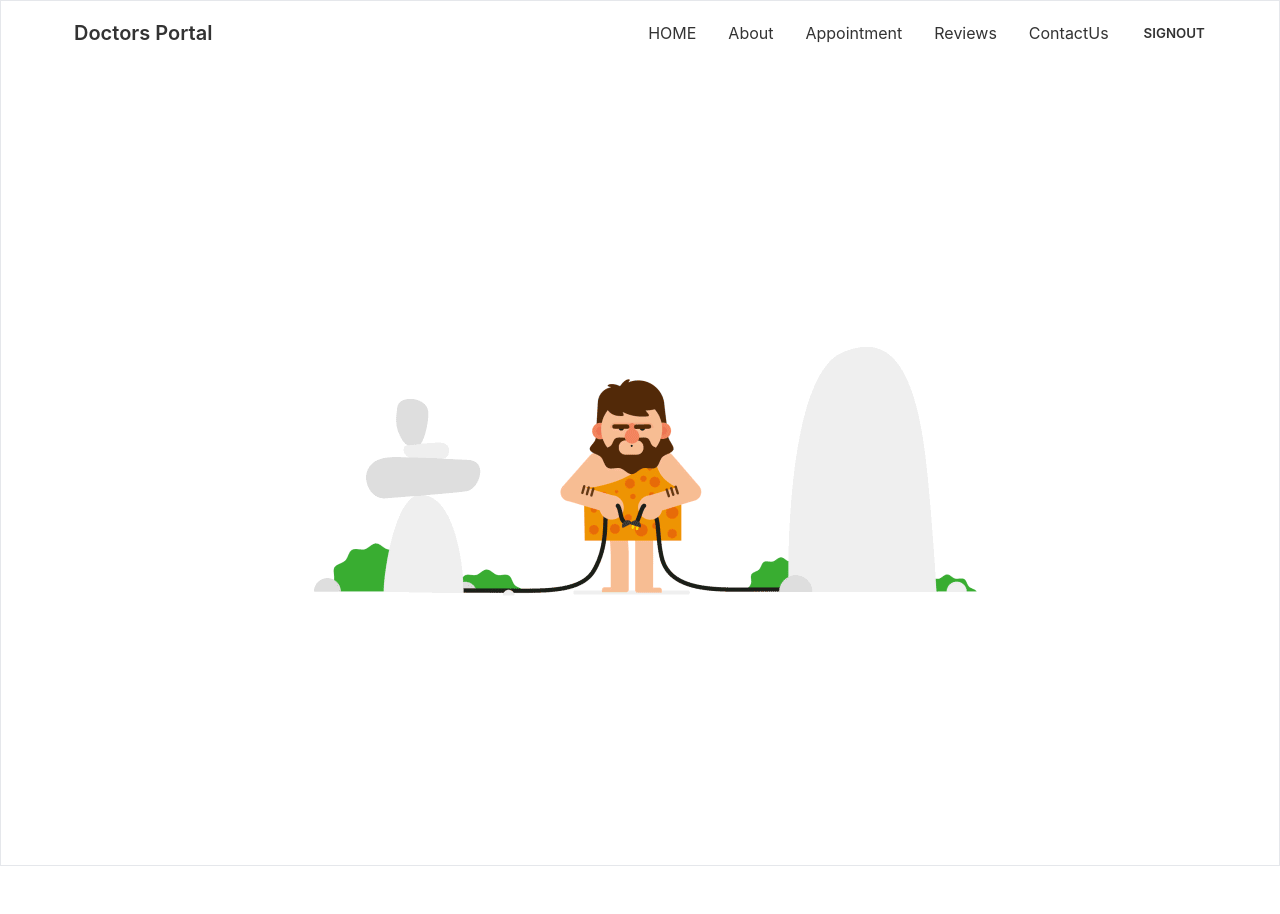
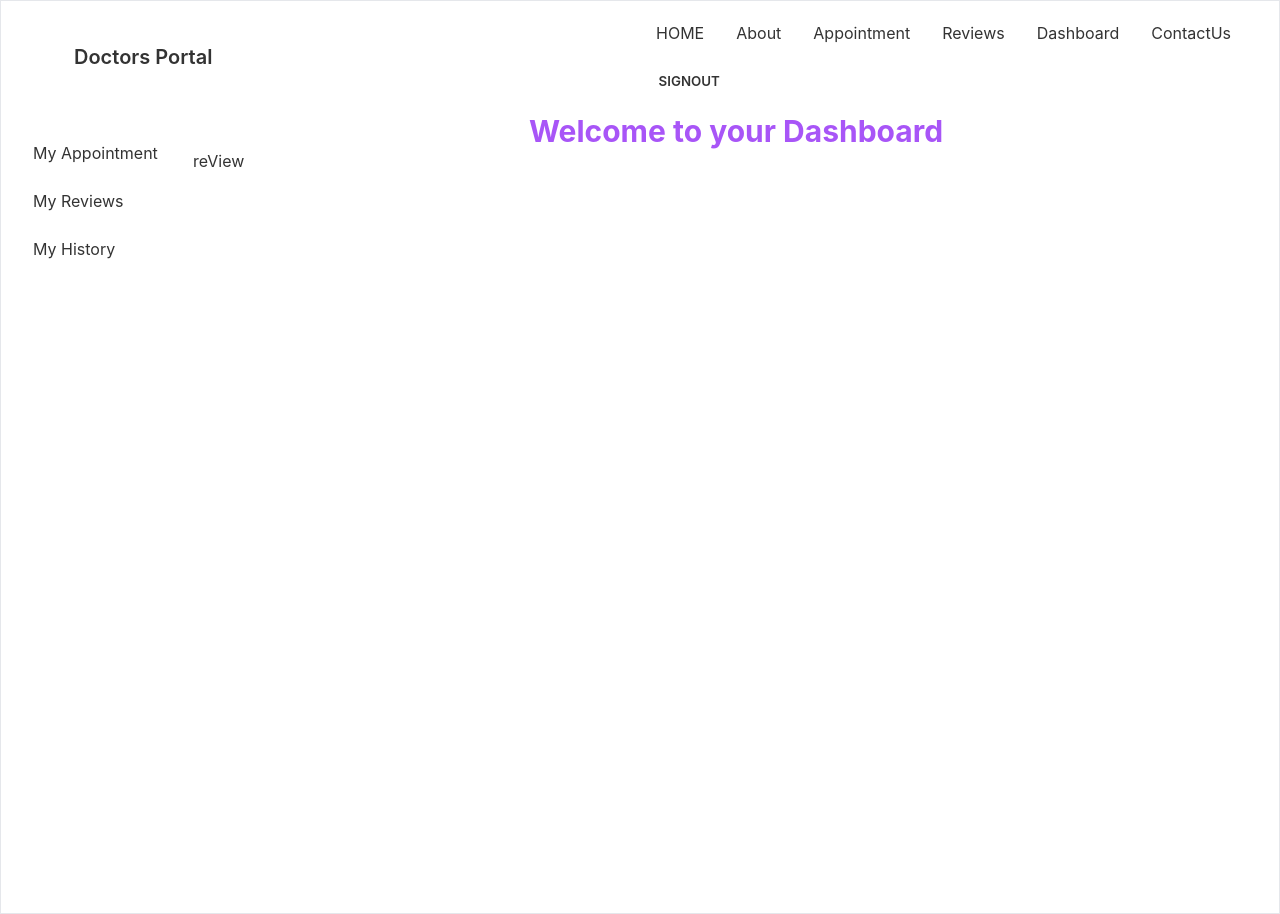
Before and after one commit to MD-MAHBUBUR-RAHMAN/doctor-portal, a React (Create React App) app: page /dashboard/review in a window 1280 px wide. Before the commit the page ends 866 px from the top, so only its background shows below. Built offline with nearby package versions, Linux system fonts and the light colour scheme; no server answers; sample sign-in values are in the browser's storage; the HTML template or start-up script is replaced by a standard one.

Commit message:
Component Daashboard.js, MyAppointmet.js, MyHistory.js, MyReview.js create. modify: nav.js, and drawerAdded.

```diff
--- a/src/App.js
+++ b/src/App.js
@@ -10,6 +10,10 @@ import NotFound from "./Page/Notfound/NotFound";
 import Appointment from "./Page/Appointment/Appointment";
 import SignUp from "./Page/Login/SignUp";
 import RequireAuth from "./Page/Login/RequireAuth";
+import Dashboard from "./Page/Dashbord/Dashboard";
+import MyAppointment from "./Page/Dashbord/MyAppointment";
+import MyReview from "./Page/Dashbord/MyReview";
+import MyHistory from "./Page/Dashbord/MyHistory";
 
 function App() {
   return (
@@ -26,6 +30,18 @@ function App() {
             </RequireAuth>
           }
         />
+        <Route
+          path="/dashboard"
+          element={
+            <RequireAuth>
+              <Dashboard />
+            </RequireAuth>
+          }
+        >
+          <Route index element={<MyAppointment />}></Route>
+          <Route path="review" element={<MyReview />}></Route>
+          <Route path="history" element={<MyHistory />}></Route>
+        </Route>
         <Route path="/login" element={<Login />} />
         <Route path="/signUp" element={<SignUp />} />
         <Route path="*" element={<NotFound />} />
--- /dev/null
+++ b/src/Page/Dashbord/Dashboard.js
@@ -0,0 +1,33 @@
+import React from "react";
+import { Link, Outlet } from "react-router-dom";
+
+const Dashboard = () => {
+  return (
+    <div class="drawer drawer-mobile">
+      <input id="my-drawer-2" type="checkbox" class="drawer-toggle" />
+      <div class="drawer-content">
+        <h2 className="text-center text-3xl font-bold text-purple-500">
+          Welcome to your Dashboard
+        </h2>
+        <Outlet></Outlet>
+      </div>
+      <div class="drawer-side">
+        <label for="my-drawer-2" class="drawer-overlay"></label>
+        <ul class="menu p-4 overflow-y-auto w-48 bg-base-100 text-base-content">
+          {/* <!-- Sidebar content here --> */}
+          <li>
+            <Link to="/dashboard">My Appointment</Link>
+          </li>
+          <li>
+            <Link to="/dashboard/review">My Reviews</Link>
+          </li>
+          <li>
+            <Link to="/dashboard/history">My History</Link>
+          </li>
+        </ul>
+      </div>
+    </div>
+  );
+};
+
+export default Dashboard;
--- /dev/null
+++ b/src/Page/Dashbord/MyAppointment.js
@@ -0,0 +1,46 @@
+import React, { useEffect, useState } from "react";
+import { useAuthState } from "react-firebase-hooks/auth";
+import auth from "../../firebase.init";
+
+const MyAppointment = () => {
+  const [user, loading, error] = useAuthState(auth);
+  const [appointments, setAppointments] = useState([]);
+  useEffect(() => {
+    if (user) {
+      fetch(`http://localhost:5000/booking?patient=${user.email}`)
+        .then((res) => res.json())
+        .then((data) => setAppointments(data));
+    }
+  }, [user]);
+  return (
+    <div>
+      <h3 className="text-center">My Appointments: {appointments.length} </h3>
+      <div class="overflow-x-auto">
+        <table class="table w-full">
+          <thead>
+            <tr>
+              <th></th>
+              <th>Name</th>
+              <th>Date</th>
+              <th>time</th>
+              <th>Treatment</th>
+            </tr>
+          </thead>
+          <tbody>
+            {appointments.map((appointment, index) => (
+              <tr key={appointment._id}>
+                <th>{index + 1}</th>
+                <td>{appointment.patientName}</td>
+                <td>{appointment.date}</td>
+                <td>{appointment.slot} </td>
+                <td>{appointment.treatment} </td>
+              </tr>
+            ))}
+          </tbody>
+        </table>
+      </div>
+    </div>
+  );
+};
+
+export default MyAppointment;
--- /dev/null
+++ b/src/Page/Dashbord/MyHistory.js
@@ -0,0 +1,11 @@
+import React from "react";
+
+const MyHistory = () => {
+  return (
+    <div>
+      <h1>histry</h1>
+    </div>
+  );
+};
+
+export default MyHistory;
--- /dev/null
+++ b/src/Page/Dashbord/MyReview.js
@@ -0,0 +1,11 @@
+import React from "react";
+
+const MyReview = () => {
+  return (
+    <div>
+      <h2>reView</h2>
+    </div>
+  );
+};
+
+export default MyReview;
--- a/src/Page/Shared/Nav.js
+++ b/src/Page/Shared/Nav.js
@@ -20,6 +20,11 @@ const Nav = () => {
       <li>
         <Link to="/review">Reviews</Link>
       </li>
+      {user && (
+        <li>
+          <Link to="/dashboard">Dashboard</Link>
+        </li>
+      )}
       <li>
         <Link to="/contact">ContactUs</Link>
       </li>
@@ -64,8 +69,16 @@ const Nav = () => {
             {menuItems}
           </ul>
         </div>
+        <div className="navbar-end">
+          <label
+            for="my-drawer-2"
+            class="btn btn-primary drawer-button md:hidden"
+          >
+            Open
+          </label>
+        </div>
       </div>
-      <div className="navbar-end hidden md:flex md:mr-12">
+      <div className="navbar-end hidden md:flex">
         <ul className="menu menu-horizontal p-0">{menuItems}</ul>
       </div>
     </div>
```
